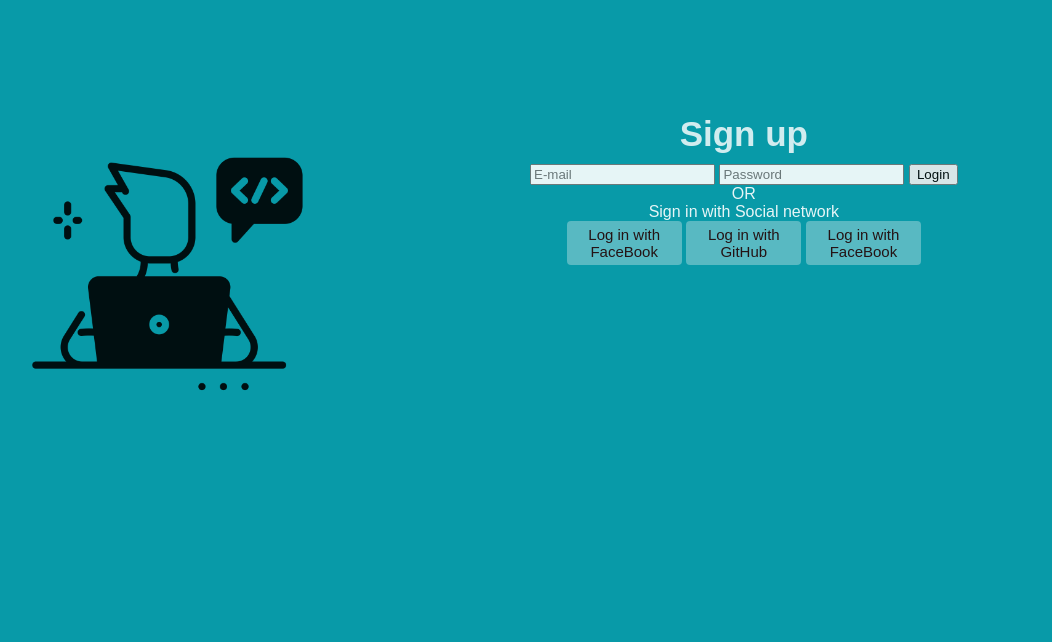
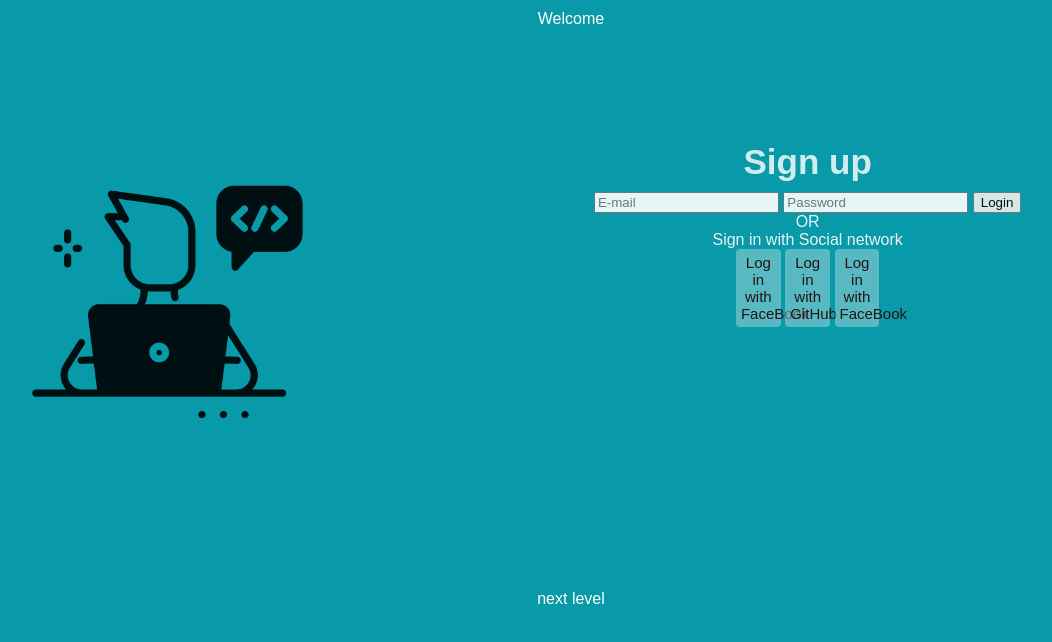
Before and after one commit to esounascim31/fITway, a plain HTML site: page login.html in a window 1280 px wide. Shown: the whole page, without its empty margins (69-1121 px from the left). Drawn offline with Linux system fonts and the light colour scheme.

Commit message:
Ajusting of position in the login page.

```diff
--- a/external.css
+++ b/external.css
@@ -63,8 +63,15 @@ img{
 
 }
 
-#right #left{
-    display: inline-block;
-    size: 30cm;
-    float: left;
+.right{
+    float: right;
+    margin-right: 10%;
+    padding: 0%;
+    margin-top: 0%;
+
 }
+
+footer{
+margin-top: 30%;
+
+}
--- a/login.html
+++ b/login.html
@@ -9,6 +9,11 @@
     <link rel="stylesheet" href="external.css">
     <link href="https://fonts.googleapis.com/icon?family=Material+Icons" rel="stylesheet">
 </head>
+
+<header>
+
+    Welcome
+</header>
 
 <body>
 
@@ -40,6 +45,11 @@
 
 
     </div>
+
+    <footer>
+
+        next level
+    </footer>
 
 </body>
 
```
